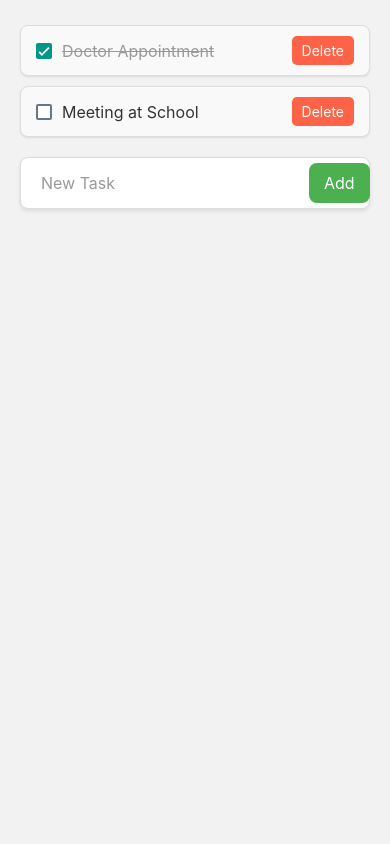
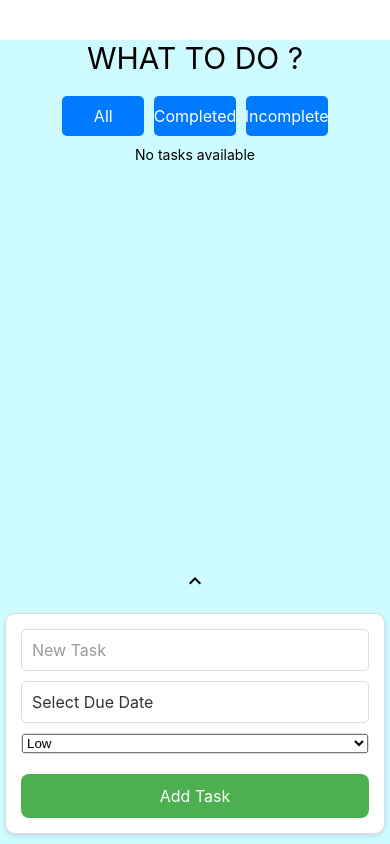
Before and after one commit to webtegy/todo-app-2024, a React Native app: screen /TodoList in a window 390 px wide. Built offline with nearby package versions, Linux system fonts and the light colour scheme.

Commit message:
Date picker, Priority selection

```diff
--- /dev/null
+++ b/components/InputSection.js
@@ -0,0 +1,153 @@
+import React, { useState } from "react";
+import {
+  View,
+  TextInput,
+  TouchableOpacity,
+  Text,
+  StyleSheet,
+  Platform,
+} from "react-native";
+import DateTimePicker from "@react-native-community/datetimepicker";
+import { Picker } from "@react-native-picker/picker";
+import { MaterialIcons } from "@expo/vector-icons"; // Import icon library
+
+const styles = StyleSheet.create({
+  inputContainer: {
+    marginTop: 10,
+    marginBottom: 10,
+    padding: 15,
+    backgroundColor: "#fff",
+    borderRadius: 10,
+    borderWidth: 1,
+    borderColor: "#ddd",
+    shadowColor: "#000",
+    shadowOffset: { width: 0, height: 2 },
+    shadowOpacity: 0.1,
+    shadowRadius: 4,
+    elevation: 4,
+    width: 380,
+  },
+  textInput: {
+    fontSize: 16,
+    padding: 10,
+    marginBottom: 10,
+    color: "#333",
+    borderWidth: 1,
+    borderColor: "#ddd",
+    borderRadius: 5,
+  },
+  pickerContainer: {
+    borderWidth: 1,
+    borderColor: "#ddd",
+    borderRadius: 5,
+    marginBottom: 10,
+  },
+  addButton: {
+    marginTop: 10,
+    backgroundColor: "#4CAF50",
+    paddingVertical: 12,
+    paddingHorizontal: 20,
+    borderRadius: 8,
+    alignItems: "center",
+  },
+  addButtonText: {
+    color: "#fff",
+    fontSize: 16,
+  },
+  toggleButton: {
+    flexDirection: "row",
+    justifyContent: "center",
+    alignItems: "center",
+    marginBottom: 10,
+  },
+});
+
+export default function InputSection({
+  text,
+  setText,
+  priority,
+  setPriority,
+  dueDate,
+  setDueDate,
+  addTask,
+}) {
+  const [showDatePicker, setShowDatePicker] = useState(false);
+  const [showInputSection, setShowInputSection] = useState(true); // State for toggling visibility
+
+  const handleAddTask = () => {
+    const date = new Date(dueDate);
+    if (isNaN(date.getTime())) {
+      alert("Invalid date format. Please use the date picker.");
+      return;
+    }
+    addTask();
+  };
+
+  const onDateChange = (event, selectedDate) => {
+    setShowDatePicker(false);
+    if (selectedDate) {
+      const currentDate = selectedDate.toISOString().split("T")[0]; // Format as YYYY-MM-DD
+      setDueDate(currentDate);
+    }
+  };
+
+  return (
+    <View>
+      {/* Toggle Button */}
+      <TouchableOpacity
+        style={styles.toggleButton}
+        onPress={() => setShowInputSection(!showInputSection)}
+      >
+        <MaterialIcons
+          name={showInputSection ? "keyboard-arrow-up" : "keyboard-arrow-down"}
+          size={24}
+          color="black"
+        />
+        <Text>{showInputSection ? "" : ""}</Text>
+      </TouchableOpacity>
+
+      {/* Input Section */}
+      {showInputSection && (
+        <View style={styles.inputContainer}>
+          <TextInput
+            style={styles.textInput}
+            value={text}
+            onChangeText={setText}
+            placeholder="New Task"
+            placeholderTextColor="#999"
+            autoCorrect={false}
+            clearButtonMode="while-editing"
+          />
+
+          <TouchableOpacity onPress={() => setShowDatePicker(true)}>
+            <Text style={styles.textInput}>{dueDate || "Select Due Date"}</Text>
+          </TouchableOpacity>
+
+          {showDatePicker && (
+            <DateTimePicker
+              value={new Date()}
+              mode="date"
+              display={Platform.OS === "ios" ? "spinner" : "default"}
+              onChange={onDateChange}
+            />
+          )}
+
+          <View style={styles.pickerContainer}>
+            <Picker
+              selectedValue={priority}
+              onValueChange={(itemValue) => setPriority(itemValue)}
+            >
+              <Picker.Item label="Low" value="Low" />
+              <Picker.Item label="Medium" value="Medium" />
+              <Picker.Item label="High" value="High" />
+            </Picker>
+          </View>
+
+          <TouchableOpacity style={styles.addButton} onPress={handleAddTask}>
+            <Text style={styles.addButtonText}>Add Task</Text>
+          </TouchableOpacity>
+        </View>
+      )}
+    </View>
+  );
+}
--- a/components/TodoItem.js
+++ b/components/TodoItem.js
@@ -1,24 +1,37 @@
-import React from 'react';
-import { View, Text, CheckBox, Button, TouchableOpacity, StyleSheet } from 'react-native';
+import React, { useState } from "react";
+import {
+  Animated,
+  View,
+  Text,
+  Button,
+  TouchableOpacity,
+  StyleSheet,
+  TextInput,
+  Dimensions,
+} from "react-native";
+import Checkbox from "expo-checkbox";
+import { format } from "date-fns";
 
+const { width } = Dimensions.get("window");
 
 const styles = StyleSheet.create({
   todoItem: {
-      flexDirection: 'row',
-      alignItems: 'center',
-      justifyContent: 'space-between',
+    flexDirection: "column",
+    alignItems: "flex-start",
+    justifyContent: "center",
     paddingVertical: 10,
     paddingHorizontal: 15,
     marginVertical: 5,
-      backgroundColor: '#f9f9f9',
+    backgroundColor: "#f9f9f9",
     borderRadius: 8,
     borderWidth: 1,
-      borderColor: '#ddd',
-      shadowColor: '#000',
+    borderColor: "#000000",
+    shadowColor: "#000",
     shadowOffset: { width: 0, height: 1 },
     shadowOpacity: 0.1,
     shadowRadius: 2,
     elevation: 2,
+    maxWidth: width - 30,
   },
   checkboxContainer: {
     marginRight: 10,
@@ -26,38 +39,138 @@ const styles = StyleSheet.create({
   todoItemText: {
     flex: 1,
     fontSize: 16,
-      color: '#333',
+    color: "#333",
+    overflow: "hidden",
   },
   completed: {
-      textDecorationLine: 'line-through',
-      color: '#999',
+    textDecorationLine: "line-through",
+    color: "#999",
   },
   deleteButton: {
-      backgroundColor: '#FF6347',
+    backgroundColor: "#FF3B30", // Bright red for delete
     paddingVertical: 6,
     paddingHorizontal: 10,
     borderRadius: 5,
   },
   deleteButtonText: {
-      color: '#fff',
+    color: "#fff",
     fontSize: 14,
+  },
+  dueDate: {
+    fontSize: 14,
+    color: "#FF6347", // Priority in red
+    marginTop: 5,
+  },
+  priorityContainer: {
+    flexDirection: "row",
+    justifyContent: "space-between",
+    width: "100%",
+    marginTop: 5,
+  },
+  priorityText: {
+    fontSize: 14,
+    color: "#FF6347", // Priority in red
+  },
+  editButton: {
+    backgroundColor: "#000000", // Black color for edit button
+    paddingVertical: 6,
+    paddingHorizontal: 10,
+    borderRadius: 5,
+  },
+  editButtonText: {
+    color: "#fff",
+    fontSize: 14,
+  },
+  buttonText: {
+    color: "#fff",
+    fontSize: 14,
+  },
+  actionButtonsContainer: {
+    flexDirection: "row",
+    justifyContent: "space-between",
+    width: "100%",
+    marginTop: 5,
   },
 });
 
+export default function TodoItem({
+  task,
+  deleteTask,
+  toggleCompleted,
+  updateTask,
+}) {
+  const formatDueDate = (dateString) => {
+    const date = new Date(dateString);
+    if (isNaN(date.getTime())) {
+      return "Invalid Date";
+    }
+    return format(date, "MMM dd, yyyy");
+  };
 
-export default function TodoItem({ task, deleteTask, toggleCompleted }) {
+  const [isEditing, setIsEditing] = useState(false);
+  const [editedText, setEditedText] = useState(task.text);
+
+  const saveEdit = () => {
+    updateTask(task.id, editedText);
+    setIsEditing(false);
+  };
+
+  const formattedDueDate = format(new Date(task.dueDate), "MMM dd, yyyy");
+  const isOverdue = new Date(task.dueDate) < new Date();
+
   return (
     <View style={styles.todoItem}>
+      <View style={{ flexDirection: "row", alignItems: "center" }}>
         <View style={styles.checkboxContainer}>
-          <CheckBox
+          <Checkbox
             value={task.completed}
             onValueChange={() => toggleCompleted(task.id)}
-            tintColors={{ true: '#4CAF50', false: '#ccc' }} // Green when checked
+            tintColors={{ true: "#4CAF50", false: "#ccc" }}
           />
         </View>
-        <Text style={[styles.todoItemText, task.completed && styles.completed]}>
+        {isEditing ? (
+          <TextInput
+            style={styles.todoItemText}
+            value={editedText}
+            onChangeText={setEditedText}
+            onSubmitEditing={saveEdit}
+          />
+        ) : (
+          <Text
+            style={[styles.todoItemText, task.completed && styles.completed]}
+            numberOfLines={1} // Ensure text stays on one line
+          >
             {task.text}
           </Text>
+        )}
+      </View>
+      <View style={styles.priorityContainer}>
+        {task.priority && (
+          <Text
+            style={styles.priorityText}
+          >{`Priority: ${task.priority}`}</Text>
+        )}
+      </View>
+
+      <Text style={styles.dueDate}>
+        {isOverdue
+          ? `Overdue: ${formattedDueDate}`
+          : `Due: ${formattedDueDate}`}
+      </Text>
+
+      <View style={styles.actionButtonsContainer}>
+        {isEditing ? (
+          <TouchableOpacity style={styles.editButton} onPress={saveEdit}>
+            <Text style={styles.editButtonText}>Save</Text>
+          </TouchableOpacity>
+        ) : (
+          <TouchableOpacity
+            style={styles.editButton}
+            onPress={() => setIsEditing(true)}
+          >
+            <Text style={styles.editButtonText}>Edit</Text>
+          </TouchableOpacity>
+        )}
         <TouchableOpacity
           style={styles.deleteButton}
           onPress={() => deleteTask(task.id)}
@@ -65,5 +178,6 @@ export default function TodoItem({ task, deleteTask, toggleCompleted }) {
           <Text style={styles.deleteButtonText}>Delete</Text>
         </TouchableOpacity>
       </View>
+    </View>
   );
 }
--- a/components/TodoList.js
+++ b/components/TodoList.js
@@ -1,94 +1,203 @@
-import React, { useState } from 'react';
-import { View, TextInput,Text, TouchableOpacity, StyleSheet } from 'react-native';
-import TodoItem from './TodoItem';
+import React, { useState, useEffect } from "react";
+import {
+  View,
+  Text,
+  TouchableOpacity,
+  ScrollView,
+  StyleSheet,
+  KeyboardAvoidingView,
+} from "react-native";
+import TodoItem from "./TodoItem";
+import InputSection from "./InputSection";
+import AsyncStorage from "@react-native-async-storage/async-storage";
 
 const styles = StyleSheet.create({
   container: {
+    justifyContent: "center",
+    display: "flex",
     flex: 1,
-      padding: 20,
-      backgroundColor: '#f2f2f2',
+    alignItems: "center",
+    marginTop: 0,
+    paddingTop: 20,
+    backgroundColor: "#cdfbff",
   },
-    inputContainer: {
-      flexDirection: 'row',
-      alignItems: 'center',
-      marginTop: 15,
-      paddingHorizontal: 10,
-      paddingVertical: 5,
-      backgroundColor: '#fff',
-      borderRadius: 8,
-      borderWidth: 1,
-      borderColor: '#ddd',
-      shadowColor: '#000',
-      shadowOffset: { width: 0, height: 2 },
-      shadowOpacity: 0.1,
-      shadowRadius: 4,
-      elevation: 2,
+  filterContainer: {
+    height: 40,
+    flexDirection: "row",
+    marginBottom: 10,
+    justifyContent: "space-around",
   },
-    textInput: {
+  filterItem: {
     flex: 1,
+    justifyContent: "center",
+    alignItems: "center",
+    backgroundColor: "#007BFF",
+    padding: 10,
+    marginHorizontal: 5,
+    borderRadius: 5,
+  },
+  filterText: {
+    color: "white",
     fontSize: 16,
-      padding: 10,
-      color: '#333',
   },
-    addButton: {
-      marginLeft: 10,
-      backgroundColor: '#4CAF50',
-      paddingVertical: 10,
-      paddingHorizontal: 15,
-      borderRadius: 8,
-    },
-    addButtonText: {
-      color: '#fff',
-      fontSize: 16,
+  topic: {
+    fontSize: 30,
+    textAlign: "center",
+    marginTop: 40,
+    backgroundColor: "#cdfbff",
   },
 });
 
-
 export default function TodoList() {
   // State Hooks
-  const [tasks, setTasks] = useState([
-    { id: 1, text: 'Doctor Appointment', completed: true },
-    { id: 2, text: 'Meeting at School', completed: false },
-  ]);
-  const [text, setText] = useState('');
+  const [tasks, setTasks] = useState([]);
+  const [filter, setFilter] = useState("all"); // 'all', 'completed', 'incomplete'
+  const [text, setText] = useState("");
+  const [priority, setPriority] = useState("Low");
+  const [dueDate, setDueDate] = useState("");
+
+  // Load tasks from AsyncStorage when the component mounts
+  useEffect(() => {
+    loadTasks();
+  }, []);
+
+  // Save tasks to AsyncStorage whenever tasks change
+  useEffect(() => {
+    if (tasks.length > 0) saveTasks(tasks);
+  }, [tasks]);
+
+  // Function to save tasks to AsyncStorage
+  async function saveTasks(tasksToSave) {
+    try {
+      const jsonValue = JSON.stringify(tasksToSave);
+      await AsyncStorage.setItem("@tasks", jsonValue);
+    } catch (e) {
+      console.error("Error saving tasks", e);
+    }
+  }
+
+  // Function to load tasks from AsyncStorage
+  async function loadTasks() {
+    try {
+      const jsonValue = await AsyncStorage.getItem("@tasks");
+      if (jsonValue != null) {
+        const loadedTasks = JSON.parse(jsonValue);
+        setTasks(Array.isArray(loadedTasks) ? loadedTasks : []); // Ensure tasks is always an array
+      } else {
+        setTasks([]); // If no tasks found, initialize an empty array
+      }
+    } catch (e) {
+      console.error("Error loading tasks", e);
+      setTasks([]); // If no tasks found, initialize an empty array
+    }
+  }
+
   // Function to Add Task
   function addTask() {
-    const newTask = { id: Date.now(), text, completed: false };
-    setTasks([...tasks, newTask]);
-    setText('');
+    if (text.trim()) {
+      const newTask = {
+        id: Date.now(),
+        text,
+        completed: false,
+        priority,
+        dueDate,
+      };
+      const updatedTasks = [...tasks, newTask];
+      setTasks(updatedTasks);
+      setText("");
+      setPriority("Low");
+      setDueDate("");
     }
+  }
+
+  // Function to Update an existing Task
+  function updateTask(id, newText) {
+    const updatedTasks = tasks.map((task) =>
+      task.id === id ? { ...task, text: newText } : task
+    );
+    setTasks(updatedTasks);
+  }
+
   // Function to Delete Task
   function deleteTask(id) {
-    setTasks(tasks.filter(task => task.id !== id));
+    const updatedTasks = tasks.filter((task) => task.id !== id);
+    setTasks(updatedTasks);
   }
+
   // Function to Toggle Task Completion
   function toggleCompleted(id) {
-    setTasks(tasks.map(task => (task.id === id ? { ...task, completed: !task.completed } : task)));
+    const updatedTasks = tasks.map((task) =>
+      task.id === id ? { ...task, completed: !task.completed } : task
+    );
+    setTasks(updatedTasks);
   }
-  // Render TodoList Component
+
+  // Filter tasks based on completion status
+  const filteredTasks = (Array.isArray(tasks) ? tasks : []).filter((task) => {
+    if (filter === "completed") return task.completed;
+    if (filter === "incomplete") return !task.completed;
+    return true; // 'all'
+  });
+
+  //Sorting function by priority
+  const sortedTasks = filteredTasks.sort((a, b) => {
+    const priorityOrder = { High: 1, Medium: 2, Low: 3 };
+    return priorityOrder[a.priority] - priorityOrder[b.priority];
+  });
+
   return (
-    <View style={styles.container}>
-    {tasks.map(task => (
+    <>
+      <View>
+        <Text style={styles.topic}>WHAT TO DO ?</Text>
+      </View>
+      <KeyboardAvoidingView style={styles.container} behavior="padding">
+        <View style={styles.filterContainer}>
+          <TouchableOpacity
+            style={styles.filterItem}
+            onPress={() => setFilter("all")}
+          >
+            <Text style={styles.filterText}>All</Text>
+          </TouchableOpacity>
+          <TouchableOpacity
+            style={styles.filterItem}
+            onPress={() => setFilter("completed")}
+          >
+            <Text style={styles.filterText}>Completed</Text>
+          </TouchableOpacity>
+          <TouchableOpacity
+            style={styles.filterItem}
+            onPress={() => setFilter("incomplete")}
+          >
+            <Text style={styles.filterText}>Incomplete</Text>
+          </TouchableOpacity>
+        </View>
+
+        <ScrollView>
+          {sortedTasks.length > 0 ? (
+            sortedTasks.map((task) => (
               <TodoItem
                 key={task.id}
                 task={task}
                 deleteTask={deleteTask}
                 toggleCompleted={toggleCompleted}
+                updateTask={updateTask}
               />
-    ))}
-    <View style={styles.inputContainer}>
-      <TextInput
-        style={styles.textInput}
-        value={text}
-        onChangeText={setText}
-        placeholder="New Task"
-        placeholderTextColor="#999"
+            ))
+          ) : (
+            <Text>No tasks available</Text>
+          )}
+        </ScrollView>
+
+        <InputSection
+          text={text}
+          setText={setText}
+          priority={priority}
+          setPriority={setPriority}
+          dueDate={dueDate}
+          setDueDate={setDueDate}
+          addTask={addTask}
         />
-      <TouchableOpacity style={styles.addButton} onPress={addTask}>
-        <Text style={styles.addButtonText}>Add</Text>
-      </TouchableOpacity>
-    </View>
-  </View>
-
+      </KeyboardAvoidingView>
+    </>
   );
 }
--- a/package.json
+++ b/package.json
@@ -10,7 +10,12 @@
   },
   "dependencies": {
     "@expo/metro-runtime": "~3.2.1",
+    "@react-native-async-storage/async-storage": "^2.0.0",
+    "@react-native-community/datetimepicker": "^8.2.0",
+    "@react-native-picker/picker": "^2.8.0",
+    "date-fns": "^4.0.0",
     "expo": "~51.0.24",
+    "expo-checkbox": "^3.0.0",
     "expo-status-bar": "~1.12.1",
     "react": "18.2.0",
     "react-dom": "18.2.0",
```
Also changed, not shown: 2 other files (tests, documents, lock files or other folders). Lines whose indentation alone changed are shown as unchanged.
